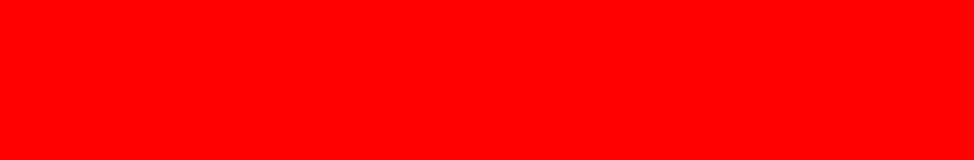
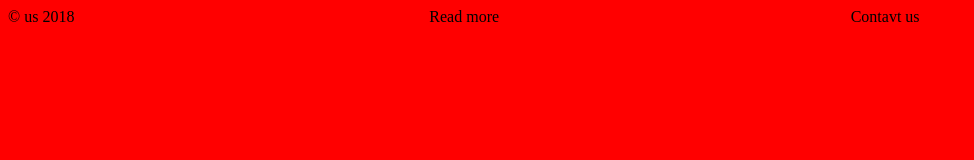
Before and after one commit to jofhatkea/webapp, a plain HTML site: page index.html in a window 1280 px wide. Shown: the whole page, without its empty margins (0-974 px from the left). Drawn offline with Linux system fonts and the light colour scheme.

Commit message:
add footer with awesome css

```diff
--- a/index.html
+++ b/index.html
@@ -11,5 +11,11 @@
     <a href=""></a>
     <a href=""></a>
   </nav>
+
+  <footer>
+    <div>&copy; us 2018</div>
+    <div>Read more</div>
+    <div>Contavt us</div>
+  </footer>
 </body>
 </html>
--- a/style.css
+++ b/style.css
@@ -1,3 +1,8 @@
 body {
   background: red;
 }
+
+footer {
+  display:grid;
+  grid-template-columns: 1fr 1fr 1fr;
+}
```
